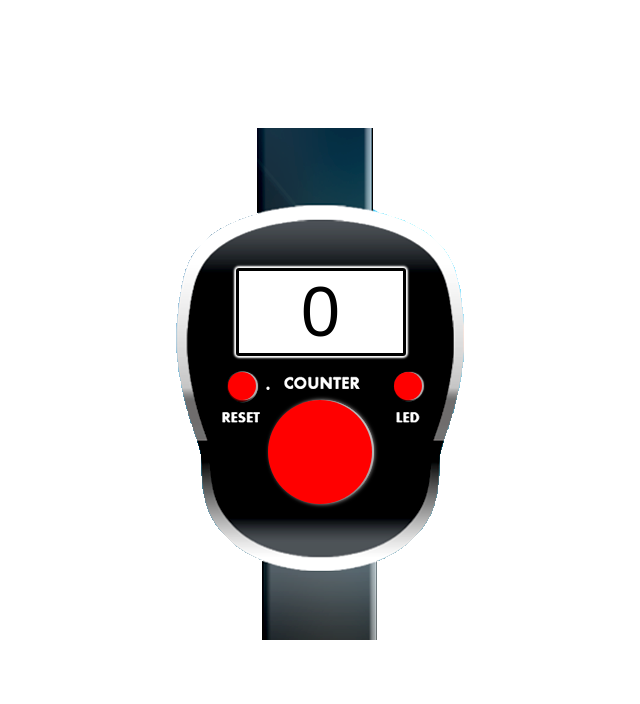
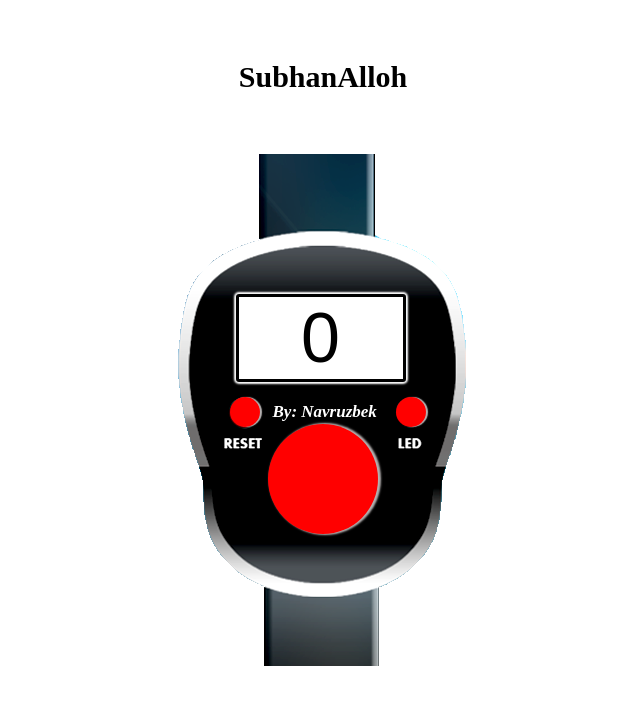
Before and after one commit to Navruzbek2103/Tasbeh-dasturi, a plain HTML site: page index.html in a window 1280 px wide. Shown: the whole page, without its empty margins (317-957 px from the left). Drawn offline with Linux system fonts and the light colour scheme.

Commit message:
Editted button animation

```diff
--- a/css/main.css
+++ b/css/main.css
@@ -6,14 +6,22 @@ body{
   margin: 0;
   padding: 0;
 }
-
+h3.zikr{
+  max-width: 500px;
+  font-size: 30px;
+  text-align: center;
+  margin: 60px auto 0;
+  font-family: "Monotype Corsiva";
+}
 .container{
   position: relative;
   max-width: 295px;
   width: 100%;
   display: flex;
+  flex-direction: column;
+  align-items: center;
   margin: 0 auto;
-  transform: translateY(calc(50% / 2));
+  transform: translateY(60px);
 }
 
 #countInfo{
@@ -32,21 +40,25 @@ body{
 
 #resetBtn{
   position: absolute;
-  top: 244.3px;
-  left: 52px;
-  width: 28px;
-  height: 28px;
+  top: 243px;
+  left: 54px;
+  width: 30px;
+  height: 30px;
   border-radius: 50%;
   border: none;
   background-color: red;
   box-shadow: 2px 0px 1px rgb(182, 178, 178);
 }
 
+#resetBtn:active{
+  transform: scale(.9);
+}
+
 .valueLabel{
   position: absolute;
-  top: 244px;
-  left: 90px;
-  font-size: 20px;
+  top: 248px;
+  left: 97px;
+  font-size: 17px;
   color: white;
   text-align: center;
   font-weight: 700;
@@ -56,24 +68,32 @@ body{
 
 #colorBtn{
   position: absolute;
-  top: 244.3px;
-  left: 218px;
-  width: 28px;
-  height: 28px;
+  top: 243px;
+  left: 220px;
+  width: 30px;
+  height: 30px;
   border-radius: 50%;
   border: none;
   background-color: red;
   box-shadow: 2px 0px 1px rgb(182, 178, 178);
 }
 
+#colorBtn:active{
+  transform: scale(.9);
+}
+
 #countBtn{
   position: absolute;
-  top: 272px;
+  top: 270px;
   left: 92px;
-  width: 104px;
-  height: 104px;
+  width: 110px;
+  height: 110px;
   border-radius: 50%;
   border: none;
   background-color: red;
-  box-shadow: 2px 0px 4px rgb(182, 178, 178);
+  box-shadow: 2px 0px 2px 1px rgb(182, 178, 178);
 }
+
+#countBtn:active{
+  transform: scale(.95);
+}
--- a/index.html
+++ b/index.html
@@ -8,12 +8,13 @@
   <title>Document</title>
 </head>
 <body>
+  <h3 class="zikr">SubhanAlloh</h3>
   <div class="container">
     <img src="./image/tasbeh.png" alt="image" class="img">
     <form action="https://echo.htmlacademy.ru/" class="form">
       <input type="text" name="countInfo" id="countInfo" value="0">
       <input type="button" name="reset" id="resetBtn">
-      <label class="valueLabel">.</label>
+      <label class="valueLabel"><em>By: Navruzbek</em></label>
       <input type="button" name="colorBtn" id="colorBtn">
       <input type="button" name="countBtn" id="countBtn">
     </form>
--- a/js/main.js
+++ b/js/main.js
@@ -7,6 +7,8 @@ elButton.addEventListener("click", function(){
   var value = Number(resultValue.value);
   value += 1;
   resultValue.value = value
+
+  // if(resultValue.value)
 })
 
 elRetryBtn.addEventListener("click", function(){
```
